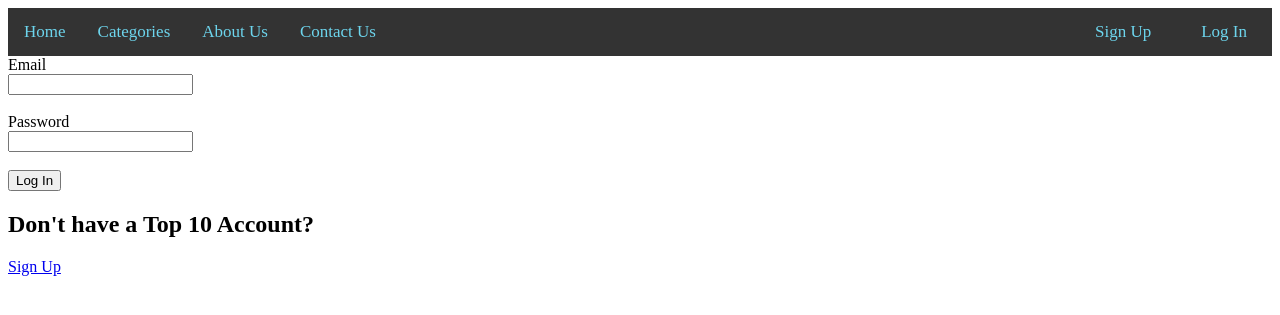
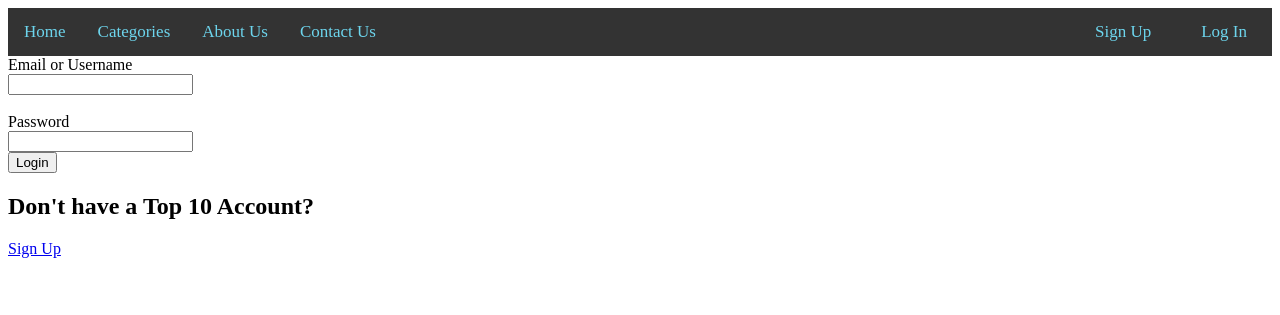
Before and after one commit to willcanino/Top-10-Site, a Flask app: page /login in a window 1280 px wide. Shown: the top 315 px of the page. Run offline with Flask 2, Linux system fonts and the light colour scheme; parts of the project's set-up code (start-up, migrations or seed data) failed here and were passed over; some libraries are stand-ins or nearby versions.

Commit message:
Implemented login system

```diff
--- a/website/db_models.py
+++ b/website/db_models.py
@@ -3,7 +3,6 @@ from flask_login import UserMixin
 
 @login_manager.user_loader
 def load_user(username):
-    print(f"username={username}")
     return User.query.get(str(username))
 
 class User(db.Model, UserMixin):
@@ -12,7 +11,7 @@ class User(db.Model, UserMixin):
     password = db.Column(db.String, nullable=False)
 
     def get_id(self):
-        return unicode(self.username)
+        return str(self.username)
 
     def __repr__(self):
         return f"User(username={self.username!r}, email={self.email!r}, password={self.password!r})"
--- a/website/forms.py
+++ b/website/forms.py
@@ -25,6 +25,6 @@ class RegistrationForm(flask_wtf.FlaskForm):
             raise ValidationError('That email is taken. Please choose a different one.')
 
 class LoginForm(flask_wtf.FlaskForm):
-    email = wtforms.StringField('Email', validators=[validators.DataRequired(), validators.Email()])
+    email_or_username = wtforms.StringField('Email or Username', validators=[validators.DataRequired()])
     password = wtforms.PasswordField('Password', validators=[validators.DataRequired()])
     submit = wtforms.SubmitField('Login')
--- a/website/routes/get_routes.py
+++ b/website/routes/get_routes.py
@@ -25,10 +25,6 @@ def categories():
 def contact():
     return flask.render_template('contact-us.html')
 
-@app.route('/login')
-def login():
-    return flask.render_template('login-page.html')
-
 @app.route('/thank-you-for-contacting-us')
 def thanks_contact():
     return flask.render_template('thanks-for-contacting.html')
--- a/website/routes/user_routes.py
+++ b/website/routes/user_routes.py
@@ -7,7 +7,7 @@ from website.db_models import User
 @app.route('/sign-up', methods=['GET', 'POST'])
 def signup():
     if current_user.is_authenticated:
-        return redirect('home')
+        return redirect(url_for('home'))
     registration_form = RegistrationForm()
     if registration_form.validate_on_submit():
         hashed_password = bcrypt.generate_password_hash(registration_form.password.data).decode('UTF-8')
@@ -17,3 +17,17 @@ def signup():
         db.session.add(new_user); db.session.commit()
         return redirect(url_for('login'))
     return render_template('sign-up-page.html', form=registration_form)
+
+@app.route('/login', methods=['GET', 'POST'])
+def login():
+    if current_user.is_authenticated:
+        return redirect(url_for('home'))
+    login_form = LoginForm()
+    if login_form.validate_on_submit():
+        user = User.query.get(login_form.email_or_username.data) or \
+                User.query.filter_by(email=login_form.email_or_username.data).first()
+        if user and bcrypt.check_password_hash(user.password, login_form.password.data):
+            login_user(user)
+            return redirect(url_for('home'))
+        flash('Login failed. Please check your username/email and password.')
+    return render_template('login-page.html', form=login_form)
--- a/website/templates/login-page.html
+++ b/website/templates/login-page.html
@@ -1,12 +1,28 @@
-{% extends "layout.html" %}\
+{% extends "layout.html" %}
 {% block tab_header %}Top 10 | Log In{% endblock tab_header %}
 {% block content %}
-  <form class="login" action="index.html" method="post">
-    <label for="email">Email</label><br>
-      <input type="text" name="email" id="email-login" maxlength="100" spellcheck="false" required="true"><br><br>
-      <label for="password">Password</label><br>
-        <input type="password" name="password" id="password-login" maxlength="16" spellcheck="false" required="true"><br><br>
-      <button type="submit" name="button" class="btton-login">Log In</button>
+  <form method="POST">
+    {% with messages = get_flashed_messages() %}
+      {% if messages %}
+        {% for message in messages %}
+          <div style="color: red">
+            {{ message }}
+          </div>
+        {% endfor %}
+        <br />
+      {% endif %}
+    {% endwith %}
+    {{ form.hidden_tag() }}
+    {{ form.email_or_username.label }}
+    <br>
+    {{ form.email_or_username }}
+    <br>
+    <br>
+    {{ form.password.label }}
+    <br>
+    {{ form.password }}
+    <br>
+    {{ form.submit }}
   </form>
   <div class="sign-up-link">
     <h2>Don't have a Top 10 Account?</h2>
```
